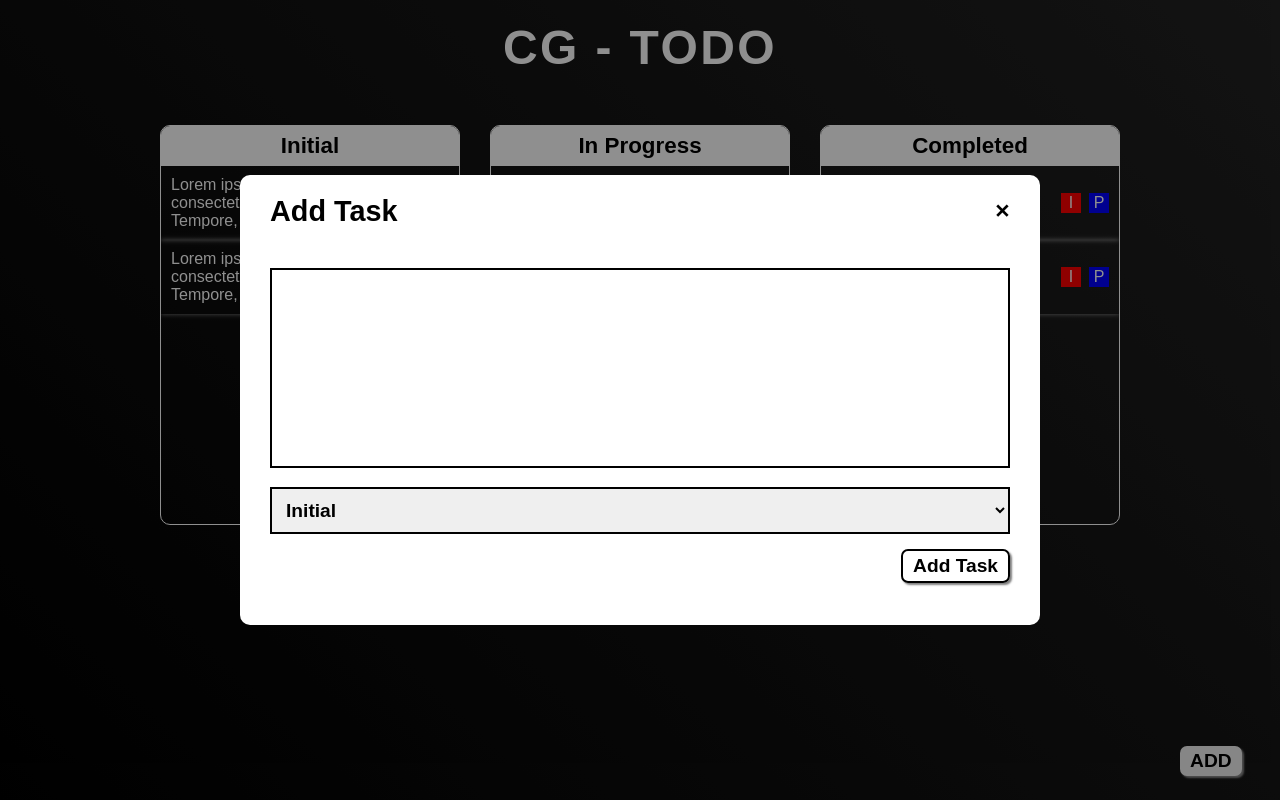
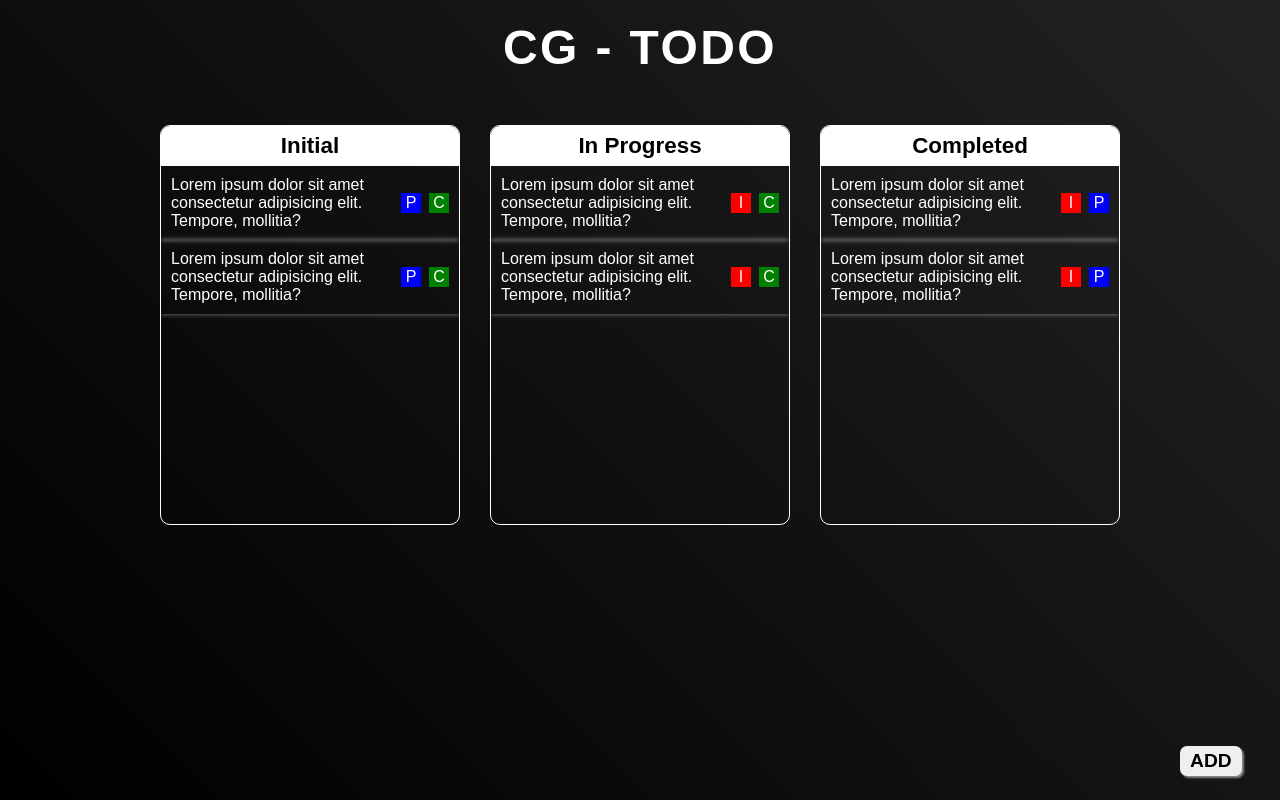
Before and after one commit to VinayWebGuy/todo, a PHP site: page / in a window 1280 px wide. Run offline with PHP 8.4, Linux system fonts and the light colour scheme; some web fonts are replaced.

Commit message:
Add task form open and close functionality added

```diff
--- a/index.php
+++ b/index.php
@@ -84,11 +84,11 @@
             </div>
         </div>
 
-        <div class="add-task-block">
+        <div class="add-task-block hidden">
             <div class="add-task-form">
                 <div class="add-task-header">
                     <h3>Add Task</h3>
-                    <div class="close-icon">&#x2715;</div>
+                    <div class="close-icon close-button">&#x2715;</div>
                 </div>
                 <div class="add-task-body">
                     <textarea name="task" id=""></textarea>
--- a/style.css
+++ b/style.css
@@ -131,6 +131,10 @@ body {
     justify-content: center;
     align-items: center;
     inset: 0;
+    transition: scale 0.2s;
+}
+.add-task-block.hidden{
+    scale: 0;
 }
 .add-task-form{
     width: 800px;
```
Also changed, not shown: 1 other file.
